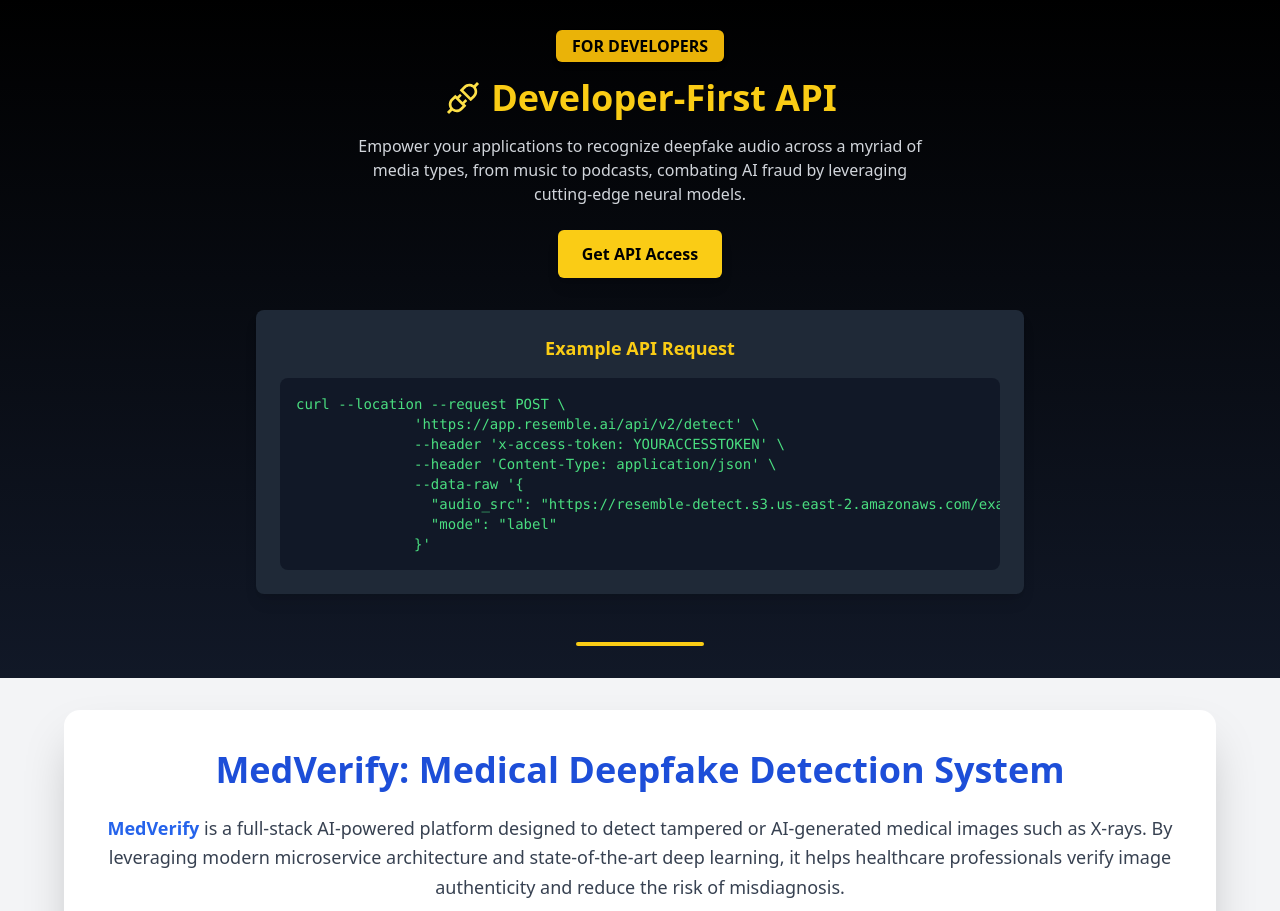
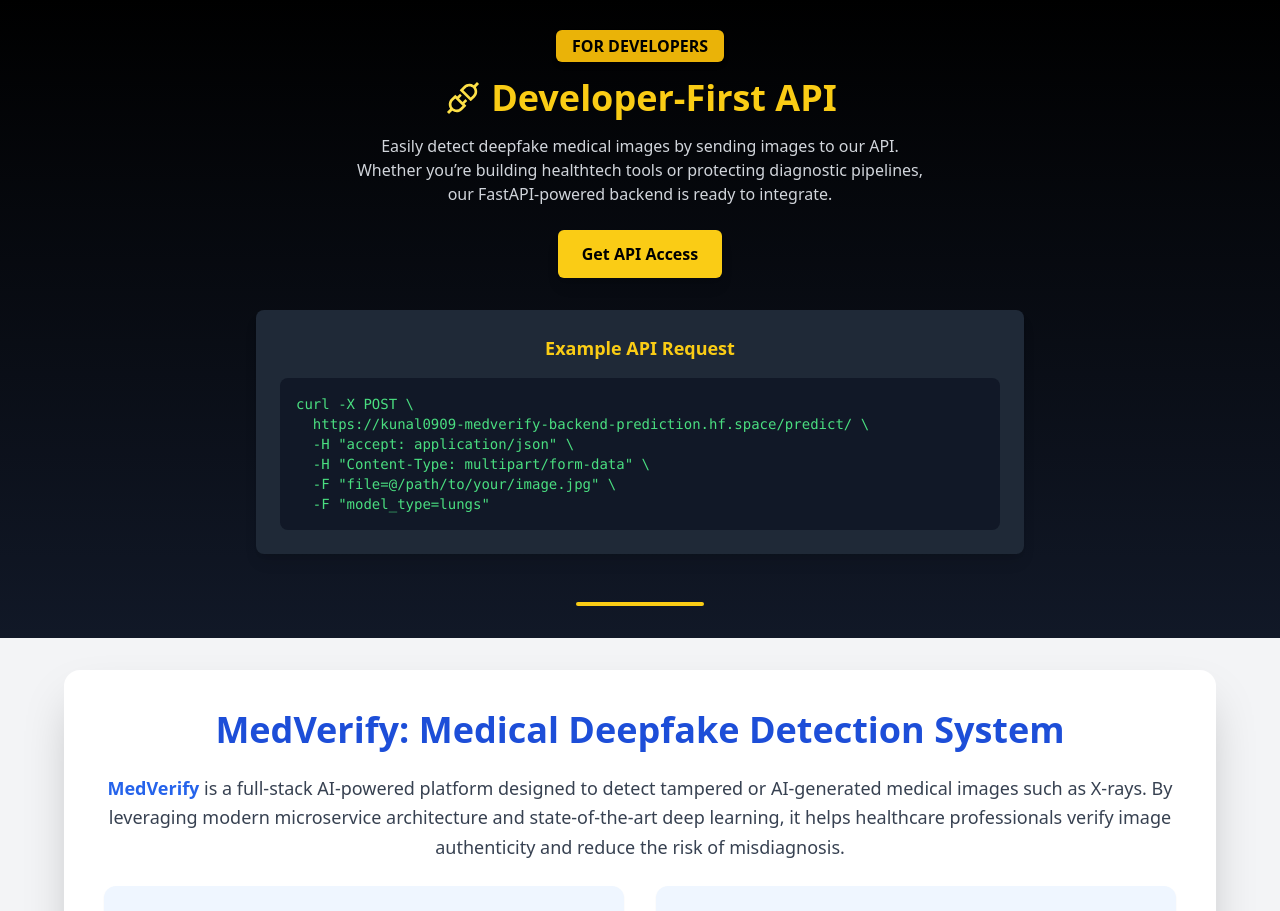
Before and after one commit to Kunalkudande/medverify, a React (Create React App) app: page / in a window 1280 px wide. Shown: the part 1320-2231 px from the top of the page. Built offline with nearby package versions, Linux system fonts and the light colour scheme.

Commit message:
Update of knee

```diff
--- a/src/components/ApiSection.jsx
+++ b/src/components/ApiSection.jsx
@@ -13,9 +13,9 @@
         Developer-First API
       </h2>
       <p className="max-w-xl text-center mb-6 text-gray-300">
-        Empower your applications to recognize deepfake audio across a myriad of
-        media types, from music to podcasts, combating AI fraud by leveraging
-        cutting-edge neural models.
+        Easily detect deepfake medical images by sending images to our API.
+        Whether you’re building healthtech tools or protecting diagnostic pipelines,
+        our FastAPI-powered backend is ready to integrate.
       </p>
       <button className="px-6 py-3 bg-yellow-400 text-black font-semibold rounded-md shadow-lg hover:bg-yellow-500 transition">
         Get API Access
@@ -28,19 +28,17 @@
         </h3>
         <pre className="bg-gray-900 text-left text-green-400 p-4 rounded-lg overflow-auto text-sm">
           <code>
-            {`curl --location --request POST \\
-              'https://app.resemble.ai/api/v2/detect' \\
-              --header 'x-access-token: YOURACCESSTOKEN' \\
-              --header 'Content-Type: application/json' \\
-              --data-raw '{
-                "audio_src": "https://resemble-detect.s3.us-east-2.amazonaws.com/example.wav",
-                "mode": "label"
-              }'`}
+            {`curl -X POST \\
+  https://kunal0909-medverify-backend-prediction.hf.space/predict/ \\
+  -H "accept: application/json" \\
+  -H "Content-Type: multipart/form-data" \\
+  -F "file=@/path/to/your/image.jpg" \\
+  -F "model_type=lungs"`}
           </code>
         </pre>
       </div>
 
-      {/* Additional Decoration */}
+      {/* Decorative Divider */}
       <div className="mt-12 w-32 h-1 bg-yellow-400 rounded-md"></div>
     </div>
   );
--- a/src/components/ResultsSection.js
+++ b/src/components/ResultsSection.js
@@ -1,32 +1,55 @@
-import React from "react";
+// import React from "react";
 
-function ResultsSection({ results }) {
-  if (!results) {
-    return (
-      <div className="container mx-auto px-6 py-8 text-center text-gray-500">
-        <p>No predictions yet. Upload an image to check.</p>
-      </div>
-    );
-  }
+// function ResultsSection({ results }) {
+//   if (!results) {
+//     return (
+//       <div className="container mx-auto px-6 py-8 text-center text-gray-500">
+//         <p>No predictions yet. Upload an image to check.</p>
+//       </div>
+//     );
+//   }
 
-  return (
-    <div className="container mx-auto px-6 py-8">
-      <h2 className="text-2xl font-bold mb-4">Prediction Results</h2>
+//   const isKneeModel = results.prediction === "Real" || results.prediction === "Fake";
+//   const confidencePercent = (results.confidence * 100).toFixed(2);
 
-      <p className="text-lg">
-        Deepfake Probability:{" "}
-        <span
-          className={`font-semibold ${
-            results.probability > 50 ? "text-red-500" : "text-green-500"
-          }`}
-        >
-          {results.probability.toFixed(2)}%
-        </span>
-      </p>
+//   const displayPrediction = isKneeModel
+//     ? results.confidence === 1.0
+//       ? "Real"
+//       : results.confidence === 0.0
+//       ? "Fake"
+//       : results.prediction
+//     : results.prediction;
 
-      {/* 🔹 Add more details here if needed */}
-    </div>
-  );
-}
+//   return (
+//     <div className="container mx-auto px-6 py-8 bg-white rounded-lg shadow-md">
+//       <h2 className="text-2xl font-bold mb-4 text-blue-700">Prediction Results</h2>
 
-export default ResultsSection;
+//       <p className="text-lg mb-2">
+//         <span className="font-semibold text-gray-700">Prediction: </span>
+//         <span
+//           className={`font-semibold ${
+//             displayPrediction === "Fake" || displayPrediction.includes("False")
+//               ? "text-red-600"
+//               : "text-green-600"
+//           }`}
+//         >
+//           {displayPrediction}
+//         </span>
+//       </p>
+
+//       <p className="text-lg">
+//         <span className="font-semibold text-gray-700">Confidence: </span>
+//         <span className="text-indigo-600">{confidencePercent}%</span>
+//       </p>
+
+//       {/* Optional description if available */}
+//       {results.description && (
+//         <p className="mt-4 text-gray-600 italic border-t border-gray-200 pt-4">
+//           {results.description}
+//         </p>
+//       )}
+//     </div>
+//   );
+// }
+
+// export default ResultsSection;
--- a/src/pages/MainPage.jsx
+++ b/src/pages/MainPage.jsx
@@ -183,34 +183,40 @@
               <img
               src={image}
               alt="Uploaded Preview"
-                className="max-w-full h-40 object-contain border border-green-600 rounded-md shadow-md"
+              className="max-w-full h-40 object-contain border border-green-600 rounded-md shadow-md mx-auto"
             />
+
             </div>
             {result ? (
               <>
   <h3 className="text-xl font-semibold">Prediction:</h3>
   <p
     className={`text-2xl font-bold ${
-                    result.prediction.includes("Malicious")
+      (selectedType === "lungs" && result.prediction.includes("Malicious")) ||
+      (selectedType === "knee" && result.prediction === "Fake")
         ? "text-red-500"
         : "text-green-500"
     }`}
   >
     {result.prediction}
   </p>
+
   <h3 className="text-xl font-semibold">Description:</h3>
   <p
     className={`text-2xl font-bold ${
-                    result.prediction.includes("Malicious")
+      (selectedType === "lungs" && result.prediction.includes("Malicious")) ||
+      (selectedType === "knee" && result.prediction === "Fake")
         ? "text-red-500"
         : "text-green-500"
     }`}
   >
     {result.description}
   </p>
+
   <p className="text-gray-300">
     Confidence: {(result.confidence * 100).toFixed(2)}%
   </p>
+
   <button
     onClick={() => setShowPopup(false)}
     className="mt-6 px-4 py-2 bg-gray-600 text-white font-semibold rounded-md hover:bg-gray-700 shadow-lg transition"
@@ -218,6 +224,7 @@
     Close
   </button>
 </>
+
             ) : (
               <>
                 <p className="text-gray-300 mb-6">
```
Lines whose indentation alone changed are shown as unchanged.
